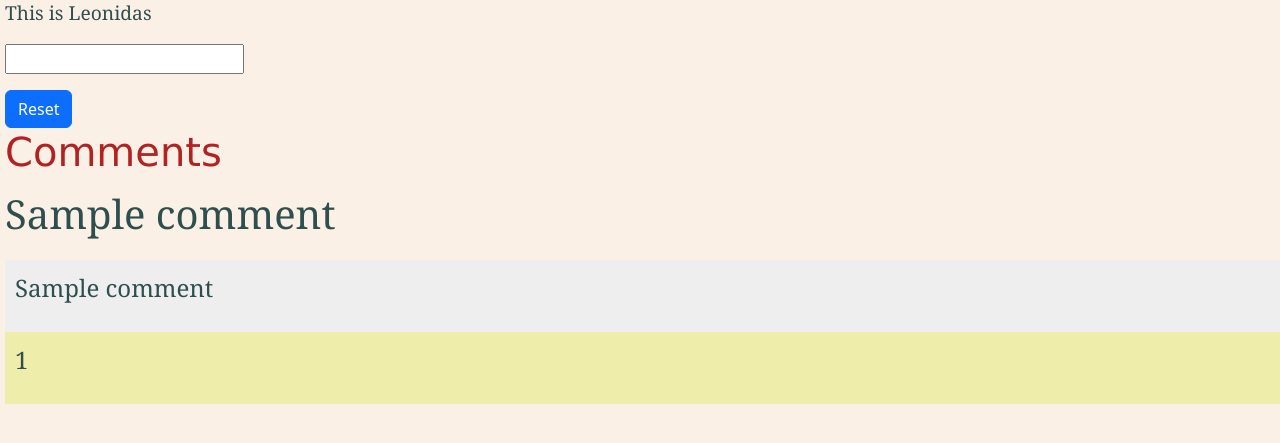
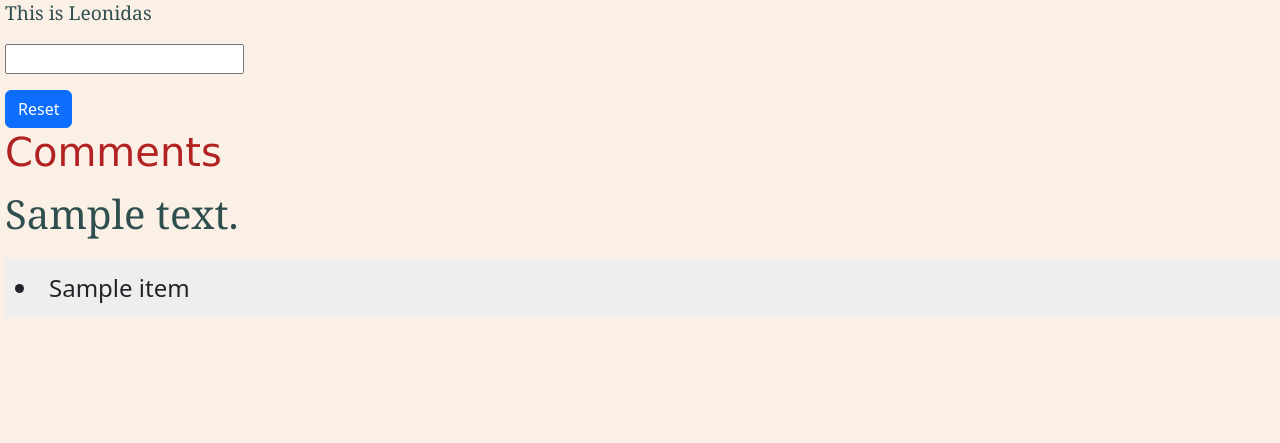
Before and after one commit to leonkarn/uk_lines_disrupt, a Flask app: template main_task/templates/comments.html in a window 1280 px wide. Shown: the part 132-575 px from the top of the page. Run offline with Flask 2, Linux system fonts and the light colour scheme; the template is opened without the code that fills it: most values are stand-ins (such as "Sample title", 1, 10 or a date in 2020).

Commit message:
refactor the comments

```diff
--- a/main_task/main.py
+++ b/main_task/main.py
@@ -58,7 +58,13 @@ def home_page():
                              """.format(tag=tag)
         )
         x = mycursor.fetchall()
-        return render_template('comments.html', comments=x)
+        newdict = {}
+        for item in x:
+            if item[1] not in newdict:
+                newdict[item[1]] = [item[4]]
+            else:
+                newdict[item[1]].append(item[4])
+        return render_template('comments.html', comments=newdict)
 
     else:
         mydb = mysql.connector.connect(
@@ -68,9 +74,15 @@ def home_page():
         database="newdb"
         )
         mycursor = mydb.cursor()
-        mycursor.execute(""" SELECT * FROM lines_uk """)
+        mycursor.execute(""" SELECT * FROM lines_uk  """)
         x = mycursor.fetchall()
-        return render_template('comments.html', comments=x)
+        newdict = {}
+        for item in x:
+            if item[1] not in newdict:
+                newdict[item[1]] = [item[4]]
+            else:
+                newdict[item[1]].append(item[4])
+        return render_template('comments.html', comments=newdict)
 
 
 @app.route("/tasks/<string:task_id>", methods=["GET", "DELETE","PUT"])
--- a/main_task/templates/comments.html
+++ b/main_task/templates/comments.html
@@ -11,14 +11,19 @@
     <h1>{% block title %} Comments {% endblock %}</h1>
 
         {% for comment in comments %}
-        <p style="font-size: 40px">{{ comment[1] }}</p>
+        <p style="font-size: 40px">{{ comment }}</p>
         <div style="padding: 10px; background-color: #EEE; ">
-            <p style="font-size: 24px">{{ comment[4] }}</p>
+            {% for item in comments[comment] %}
+                <li style="font-size: 24px">{{ item }}</li>
+<!--            <div style="padding: 1px; background-color: #EEA; ">-->
+<!--                 <p style="font-size: 10px"> </p>-->
+<!--            </div>-->
+
+            {% endfor %}
+
         </div>
 
-        <div style="padding: 10px; background-color: #EEA; ">
-            <p style="font-size: 24px">{{ comment[0] }}</p>
-        </div>
+
         {% endfor %}
 
 {% endblock %}
```
Also changed, not shown: main_task/make_api_calls.py (+33 -16 lines).
